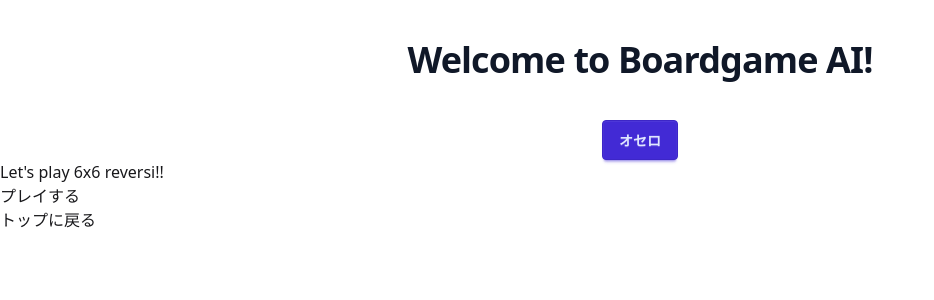
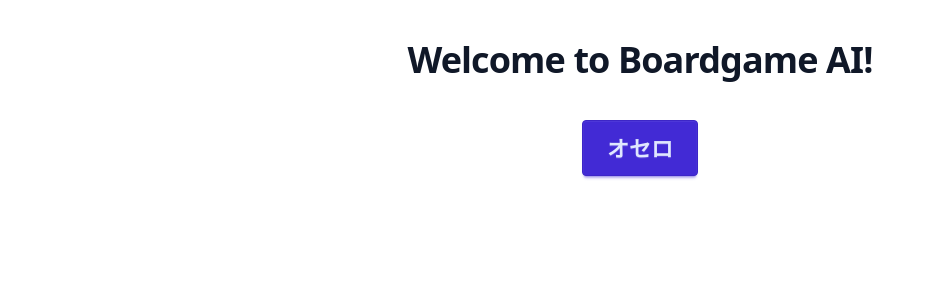
Before and after one commit to ut-code/othello-revamp, a SvelteKit app in the folder web/: page / in a window 1280 px wide. Shown: the top 300 px of the page, without its empty margins (0-934 px from the left). Built offline with nearby package versions, Linux system fonts and the light colour scheme.

Commit message:
fix some issues

```diff
--- a/web/src/app.html
+++ b/web/src/app.html
@@ -1,5 +1,5 @@
 <!doctype html>
-<html lang="en" data-theme="light">
+<html lang="en" data-theme="light" class="min-h-screen">
   <head>
     <meta charset="utf-8" />
     <link rel="icon" href="%sveltekit.assets%/favicon.png" />
--- a/web/src/othello/components/OthelloGame.svelte
+++ b/web/src/othello/components/OthelloGame.svelte
@@ -37,6 +37,8 @@
       }
     })(),
   );
+  const currentPlaying = $derived(turn === "player" ? player : ai_piece);
+  const turnIsPlayable = $derived(placeable(board, currentPlaying) > 0);
 
   // effects
   // play ai when it's ai's turn
@@ -51,9 +53,9 @@
   });
   // stuck prevention
   $effect(() => {
-    if (turn === "player" && !placeable(board, player)) {
+    if (!placeable(board, currentPlaying)) {
       setTimeout(() => {
-        turn = "ai";
+        turn = turn === "player" ? "ai" : "player";
       }, 1000);
     }
   });
@@ -144,7 +146,7 @@
 <h1 class="mb-20 text-5xl font-bold">Othello AI</h1>
 
 <div class="mx-auto w-fit">
-  <Status {board} {turn} human={player} blinking={turnBlinking} />
+  <Status {board} {turn} human={player} blinking={turnBlinking} {turnIsPlayable} />
   <Board
     {board}
     onclick={(p: Point) => play_player(p)}
--- a/web/src/othello/components/Status.svelte
+++ b/web/src/othello/components/Status.svelte
@@ -5,14 +5,15 @@
     turn: "player" | "ai";
     human: Piece;
     blinking: boolean;
+    turnIsPlayable: boolean;
   };
-  const { board, turn, human, blinking }: Props = $props();
+  const { board, turn, human, blinking, turnIsPlayable }: Props = $props();
 </script>
 
 {#if turn === "player"}
-  <p class="text-lg {blinking && 'pulse'}">あなたの番です</p>
+  <p class="text-lg {blinking && 'pulse'}">あなたの番です {turnIsPlayable ? "" : "(パス)"}</p>
 {:else}
-  <p class="text-lg">AI の番です</p>
+  <p class="text-lg">AI の番です {turnIsPlayable ? "" : "(パス)"}</p>
 {/if}
 <p
   class={[
--- a/web/src/routes/+page.svelte
+++ b/web/src/routes/+page.svelte
@@ -1,36 +1,7 @@
-<h1 class="my-10 text-center text-4xl font-bold tracking-tight text-gray-900 dark:text-white">
+<h1 class="my-10 text-center text-4xl font-bold tracking-tight text-gray-900">
   Welcome to Boardgame AI!
 </h1>
 
 <center>
-  <a href="/othello" class="btn btn-primary max-w-sm">オセロ</a>
+  <a href="/othello" class="btn btn-primary btn-xl max-w-sm">オセロ</a>
 </center>
-
-<p id="turn-part"></p>
-<p id="which-is-human"></p>
-<div id="content">
-  <table id="board"></table>
-</div>
-<div id="counter" class="hide">
-  <div id="numBlack"></div>
-  <div id="numWhite"></div>
-</div>
-<div id="plus-counter">
-  <div id="numBlackPlus" class="hide"></div>
-  <div id="numWhitePlus" class="hide"></div>
-</div>
-<div id="modal">
-  <div id="start-dialog" class="dialog hide">
-    <h1>Let's play 6x6 reversi!!</h1>
-    <button id="start-button">プレイする</button>
-  </div>
-  <div id="finish-dialog" class="dialog hide">
-    <button id="restart-button">トップに戻る</button>
-  </div>
-</div>
-
-<style>
-  :global(html) {
-    min-height: 100%;
-  }
-</style>
```
